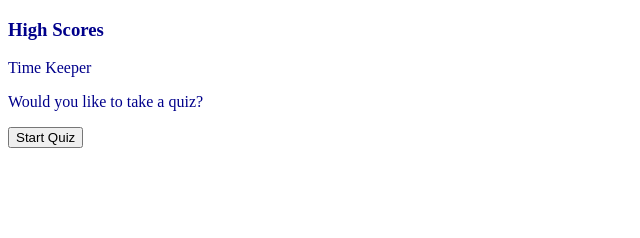
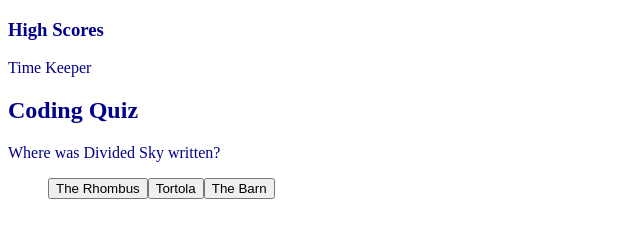
Before and after one commit to dereklewis/code-quiz, a plain HTML site: page index.html in a window 1280 px wide. Both pictures are taken after a click on the button "Start Quiz". Shown: the whole page, without its empty margins (0-640 px from the left). Drawn offline with Linux system fonts and the light colour scheme.

Commit message:
added what little progress I made

```diff
--- a/assets/JS/script.js
+++ b/assets/JS/script.js
@@ -8,34 +8,32 @@ var h1El = document.createElement("h1");
 var questions = [
     {
         title: "Where was Divided Sky written?",
-        choices: ["Tortola", "The Barn", "The Rhombus", "Burlington"],
+        choices: ["The Rhombus", "Tortola", "The Barn"],
         answer: "The Rhombus"
     },
     {
-        title: "What album was the first Halloween costume",
-        choices: ["Remain in the Light", "Quadrophenia", "The White Album", "Exile on Main Street"],
-        answer: "The White Album"
-    }
-    {
-        title: "Who killed the evil King Wilson?",
-        choices: ["The Unit Monster", "Possum", "Col. Forbin", "Tela"],
+        title: "Who killed the evil King Wilson",
+        choices: ["Tela", "The Unit Monster", "Possum"],
         answer: "Possum"
     }
 ];
+var questionNumber = document.querySelector("#questionNumber")
 var questionContainer = document.querySelector(".answerSection");
 var startQuiz = document.querySelector("#startBtn")
 var startSection = document.querySelector(".startQuiz")
 var parQuestion = document.querySelector("#parQuestion")
+var numberOfQuestions = questions.length
 
-//this is where functions go
+//event listener to display questions
+startQuiz.addEventListener("click", function(event) {
 
+    displayQuestion()
+})
 
 function displayQuestion(){
     startSection.classList.add("hide");
 
-    let current = questions[0];
-
-    console.log(current)
+    var current = questions[0];
 
     parQuestion.textContent = current.title;
 
@@ -45,9 +43,5 @@ function displayQuestion(){
         choice.textContent = current.choices[i];
         document.querySelector("#list").appendChild(choice)
     }
+
 }
-
-startQuiz.addEventListener("click", function(event) {
-
-    displayQuestion()
-})
--- a/index.html
+++ b/index.html
@@ -19,6 +19,7 @@
       </section>
 
       <section class="answerSection">
+        <h1 id="questionNumber">Coding Quiz</h1>
         <p id="parQuestion"></p>
         <ol id="list"></ol>
       </section>
```
Also changed, not shown: 1 other file.
